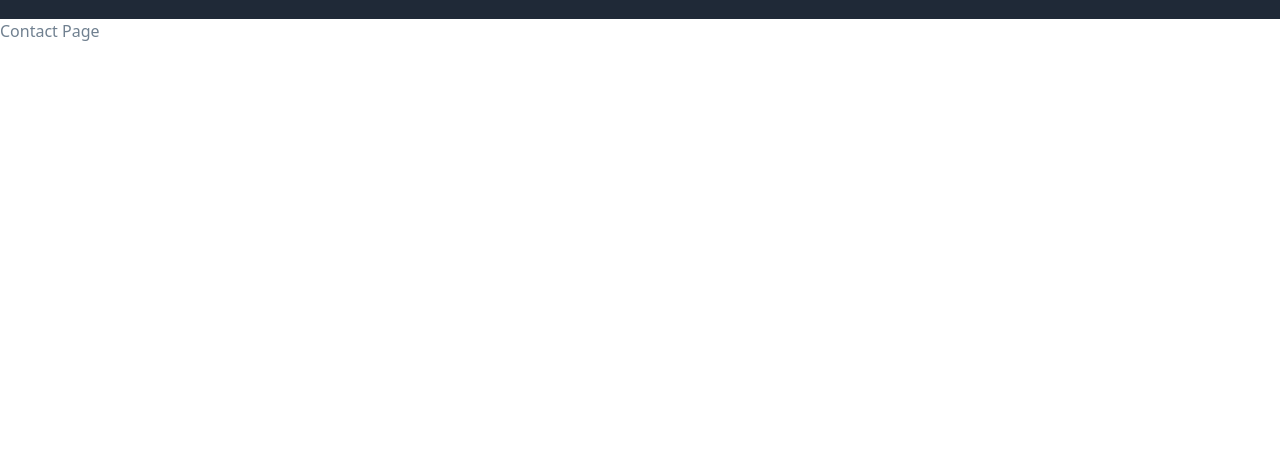
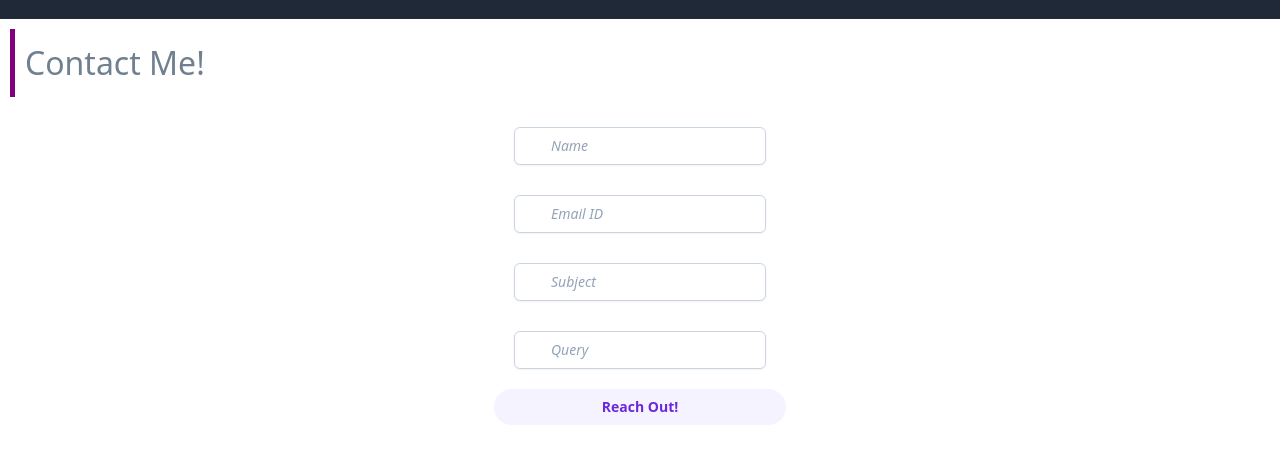
Before and after one commit to varadp871/my-portfolio-gatsby, a Gatsby site: page /Contact in a window 1280 px wide. Shown: the part 61-512 px from the top of the page. Built offline with nearby package versions, Linux system fonts and the light colour scheme; Gatsby itself is replaced by a stand-in of ours.

Commit message:
Added formik for data validation and yup for form validation

```diff
--- a/package.json
+++ b/package.json
@@ -19,6 +19,7 @@
     "@headlessui/react": "^2.1.2",
     "@heroicons/react": "^2.1.5",
     "autoprefixer": "^10.4.20",
+    "formik": "^2.4.6",
     "gatsby": "^5.13.5",
     "gatsby-plugin-apollo": "^4.0.3",
     "gatsby-plugin-postcss": "^6.13.1",
@@ -26,6 +27,7 @@
     "postcss": "^8.4.41",
     "react": "^18.2.0",
     "react-dom": "^18.2.0",
-    "tailwindcss": "^3.4.9"
+    "tailwindcss": "^3.4.9",
+    "yup": "^1.4.0"
   }
 }
--- a/src/pages/Contact.js
+++ b/src/pages/Contact.js
@@ -1,14 +1,89 @@
-import React, { Component } from 'react'
-import Navbar from './Navbar';
+import React, { Component } from "react";
+import Navbar from "./Navbar";
+import { useFormik } from "formik";
+import "../styles/myCss.css";
+import { checkContactSchema } from "../schemas";
+const initialValues = {
+  name: "",
+  email: "",
+  subject: "",
+  query: "",
+};
 
 function Contact() {
+  const {values, errors, handleBlur, handleSubmit, handleChange} = useFormik({
+    initialValues: initialValues,
+    validationSchema: checkContactSchema,
+    onSubmit: (values) => {
+      console.log("values :", values);
+    },
+  });
 
-    return (<>
-    <div>
-    <Navbar />
-        <h1 className='text_color_light headingStyles'>Contact Page</h1>
-    </div>
-    </>);
+  return (
+    <>
+      <div>
+        <Navbar />
+        <h1 className="text_color_light headingStyles contactText">
+          Contact Me!
+        </h1>
+        <div className="contactForm">
+          <form onSubmit={handleSubmit}>
+            <label className="relative block label">
+              <span className="sr-only">Name</span>
+              <input
+                className="placeholder:italic placeholder:text-slate-400 block bg-white w-full border border-slate-300 rounded-md py-2 pl-9 pr-3 shadow-sm focus:outline-none focus:border-sky-500 focus:ring-sky-500 focus:ring-1 sm:text-sm"
+                placeholder="Name"
+                type="text"
+                name="name"
+                value={values.name}
+                onChange={handleChange}
+                onBlur={handleBlur}
+              />
+            </label>
+            <label className="relative block label">
+              <span className="sr-only">Email</span>
+              <input
+                className="placeholder:italic placeholder:text-slate-400 block bg-white w-full border border-slate-300 rounded-md py-2 pl-9 pr-3 shadow-sm focus:outline-none focus:border-sky-500 focus:ring-sky-500 focus:ring-1 sm:text-sm"
+                placeholder="Email ID"
+                type="email"
+                name="email"
+                value={values.email}
+                onChange={handleChange}
+                onBlur={handleBlur}
+              />
+            </label>
+            <label className="relative block label">
+              <span className="sr-only">Subject</span>
+              <input
+                className="placeholder:italic placeholder:text-slate-400 block bg-white w-full border border-slate-300 rounded-md py-2 pl-9 pr-3 shadow-sm focus:outline-none focus:border-sky-500 focus:ring-sky-500 focus:ring-1 sm:text-sm"
+                placeholder="Subject"
+                type="text"
+                name="subject"
+                value={values.subject}
+                onChange={handleChange}
+                onBlur={handleBlur}
+              />
+            </label>
+            <label className="relative block label">
+              <span className="sr-only">Query</span>
+              <input
+                className="placeholder:italic placeholder:text-slate-400 block bg-white w-full border border-slate-300 rounded-md py-2 pl-9 pr-3 shadow-sm focus:outline-none focus:border-sky-500 focus:ring-sky-500 focus:ring-1 sm:text-sm"
+                placeholder="Query"
+                type="text"
+                name="query"
+                value={values.query}
+                onChange={handleChange}
+                onBlur={handleBlur}
+              />
+            </label>
+            <button className="mr-4 py-2 px-4 rounded-full text-violet-700 border-0 block w-full text-sm font-semibold bg-violet-50 text-slate-500 hover:bg-violet-100">
+              Reach Out!
+            </button>
+          </form>
+        </div>
+      </div>
+    </>
+  );
 }
 
 export default Contact;
--- a/src/pages/Home.js
+++ b/src/pages/Home.js
@@ -2,12 +2,11 @@ import React, { Component } from 'react'
 import Navbar from './Navbar';
 
 function Home() {
-
-    return (<>
-    <div className="bg_color_light">
-        <Navbar />
-        <h1 className="text_color_light headingStyles">Welcome home!</h1>
-        </div></>);
+return (
+    <>
+    <Navbar />
+    <h1>Welcome Home</h1>
+    </>);
 }
 
 export default Home;
--- a/src/pages/index.js
+++ b/src/pages/index.js
@@ -2,6 +2,7 @@ import * as React from "react"
 import Navbar from "./Navbar"
 import Home from "./Home"
 import '../styles/pageStyles.css'
+import '../styles/global.css'
 
 const IndexPage = () => {
   return (
--- /dev/null
+++ b/src/schemas/index.js
@@ -0,0 +1,9 @@
+import * as Yup from 'yup';
+
+export const checkContactSchema = Yup.object({
+    name:Yup.string().min(3).max(25).required("Please enter your Name"),
+    email:Yup.string().email().required("Please enter your Email ID"),
+    subject:Yup.string().min(2).required("Please enter the Subject of your query"),
+    query:Yup.string().min(5).required("Details required please!")
+
+});
--- /dev/null
+++ b/src/styles/myCss.css
@@ -0,0 +1,18 @@
+.contactForm {
+    display: flex;
+    align-items: center;
+    justify-content: center;
+}
+
+.label {
+    margin: 10px;
+    padding: 10px;
+}
+
+.contactText {
+    margin: 10px;
+    padding: 10px;
+    font-size: xx-large;
+    display: inline-flex;
+    border-left: 5px solid purple;
+}
--- a/tailwind.config.js
+++ b/tailwind.config.js
@@ -1,11 +1,10 @@
 /** @type {import('tailwindcss').Config} */
+// tailwind.config.js
 module.exports = {
   content: [
     `./src/pages/**/*.{js,jsx,ts,tsx}`,
     `./src/components/**/*.{js,jsx,ts,tsx}`,
   ],
-  theme: {
-    extend: {},
-  },
+
   plugins: [],
-}
+};
```
Also changed, not shown: 1 other file.
